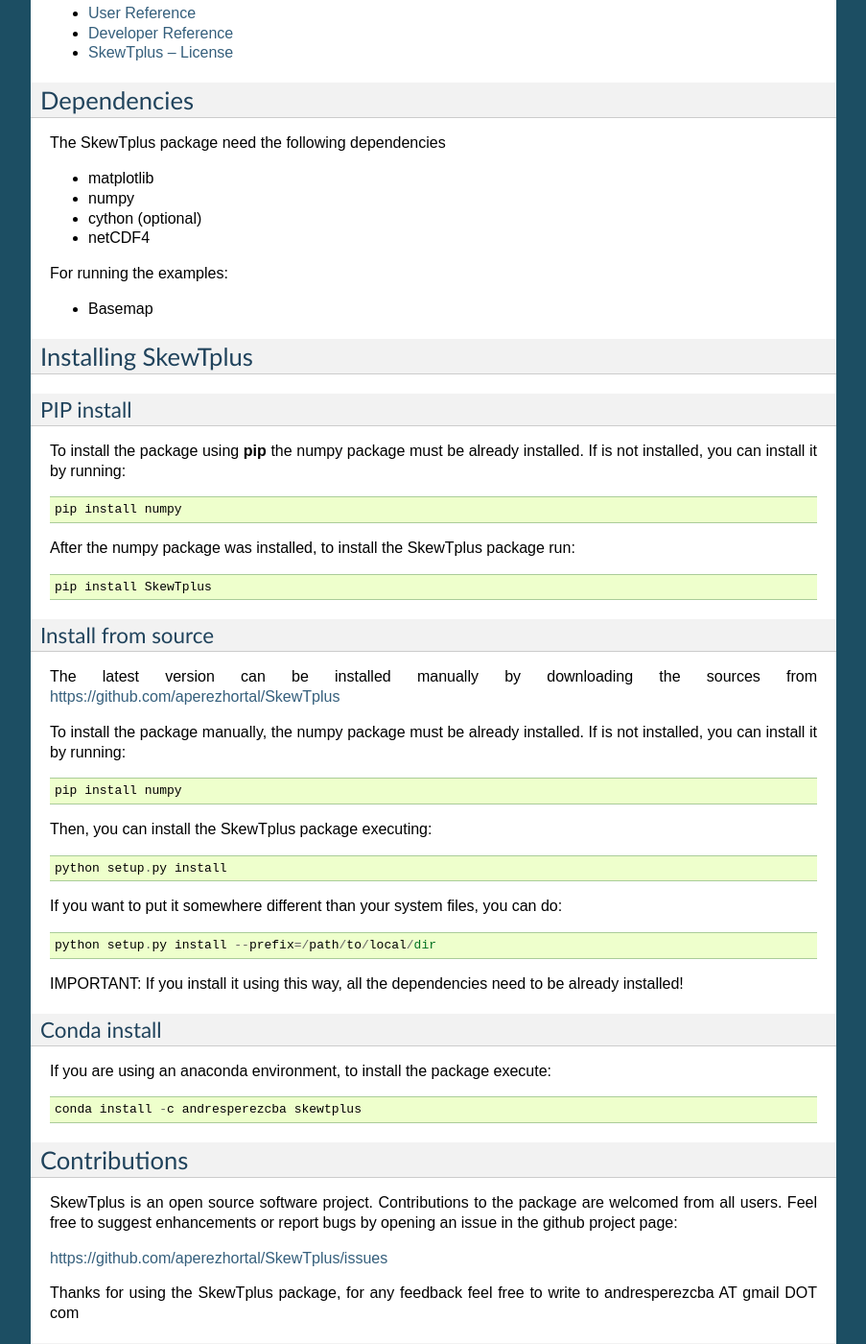
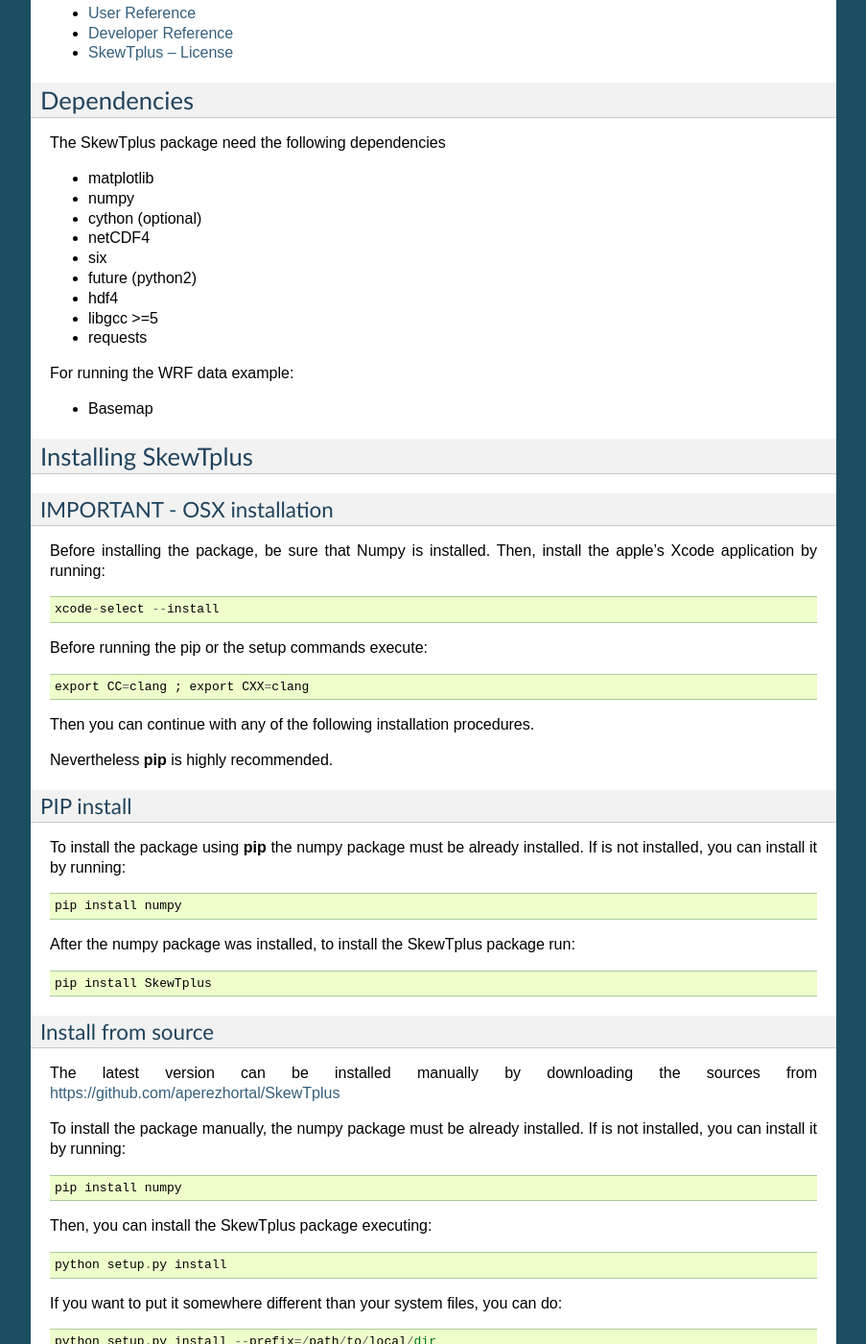
Before and after one commit to aperezhortal/SkewTplus, a Sphinx documentation site: the page built from docs/source/index.rst, in a window 1280 px wide and 1400 px high, scrolled down 590 px. Shown: the whole window at 96% size, without its empty margins (198-1101 px from the left). Built offline with Sphinx 7.4.7, drawn with Linux system fonts in a browser that asks for light colours; formulas are drawn with MathJax 3; pages that are not in the unit, such as notebooks, are missing from menus; some of the changed text lies outside the part shown.

Commit message:
Update to documentation

```diff
--- a/README.rst
+++ b/README.rst
@@ -64,11 +64,13 @@
 Then, install the apple's Xcode application by running::
     xcode-select --install
 
-Before running the pip or the python setup.py commands execute::
+Before running the pip or the setup commands execute::
+
     export CC=clang ; export CXX=clang
 
 Then you can continue with any of the following installation procedures.
-Although **pip** is highly recommended.
+
+Nevertheless **pip** is highly recommended.
 
 
 
--- a/docs/source/index.rst
+++ b/docs/source/index.rst
@@ -68,8 +68,13 @@
 * numpy
 * cython (optional)
 * netCDF4
+* six
+* future (python2)
+* hdf4
+* libgcc >=5
+* requests
 
-For running the examples:
+For running the WRF data example:
 
 * Basemap
 
@@ -77,6 +82,23 @@
 
 Installing SkewTplus
 ====================
+
+IMPORTANT - OSX installation
+----------------------------
+
+Before installing the package, be sure that Numpy is installed.
+Then, install the apple's Xcode application by running::
+    xcode-select --install
+
+Before running the pip or the setup commands execute::
+
+    export CC=clang ; export CXX=clang
+
+Then you can continue with any of the following installation procedures.
+
+Nevertheless **pip** is highly recommended.
+
+
 
 PIP install
 -----------
```
Also changed, not shown: other parts of docs/source/index.rst (+3 -3 lines).
